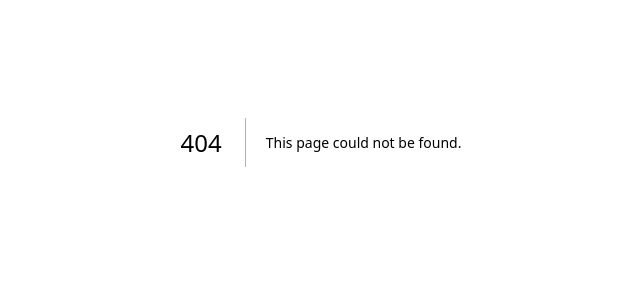
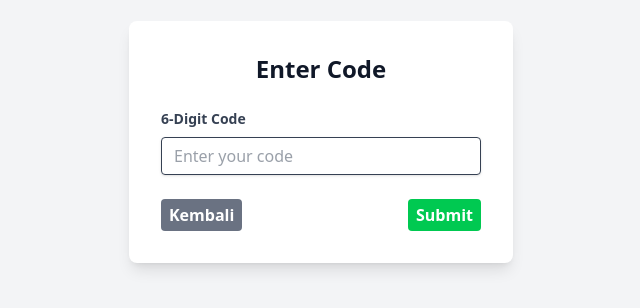
Before and after one commit to NeoCode29/Company-Profile-Power-Landmark, a Next.js app: page /payments in a window 1280 px wide. Before the commit this address had no page. Shown: the part 258-566 px from the top of the page, without its empty margins (319-959 px from the left). Built offline with nearby package versions, Linux system fonts and the light colour scheme.

Commit message:
selesai mengembangkan payment gateway

```diff
--- /dev/null
+++ b/src/app/payments/page.tsx
@@ -0,0 +1,54 @@
+import React from 'react'
+import { handleCodeSubmission } from '../../libs/actions'
+
+export const metadata = {
+  title: 'Payment Page',
+  description: 'Enter your 6-digit code to proceed with the payment.',
+}
+
+async function Page({searchParams} : {searchParams : Promise<{[key : string] : string}>}) {
+  const errorMassage = (await searchParams).error
+
+
+  return (
+    <div className="min-h-screen flex items-center justify-center bg-gray-100">
+      <div className="bg-white p-8 rounded-lg shadow-lg w-full max-w-sm">
+        <h2 className="text-2xl font-bold mb-6 text-center text-gray-900">Enter Code</h2>
+        <form action={handleCodeSubmission}>
+          <div className="mb-6">
+            <label className="block text-gray-700 text-sm font-bold mb-2" htmlFor="code">
+              6-Digit Code
+            </label>
+            <input
+              className="shadow appearance-none border rounded w-full py-2 px-3 text-gray-700 leading-tight focus:outline-none focus:shadow-outline"
+              id="code"
+              name="code"
+              type="text"
+              maxLength={6}
+              placeholder="Enter your code"
+            />
+          {errorMassage && (
+            <p className="text-red-500 text-xs italic mt-2">{errorMassage}</p>
+          )}
+          </div>
+          <div className="flex items-center justify-between">
+            <a
+              href="/"
+              className="bg-gray-500 hover:bg-gray-700 text-white font-bold py-1 px-2 rounded focus:outline-none focus:shadow-outline"
+            >
+              Kembali
+            </a>
+            <button
+              className="bg-green-500 hover:bg-green-700 text-white font-bold py-1 px-2 rounded focus:outline-none focus:shadow-outline"
+              type="submit"
+            >
+              Submit
+            </button>
+          </div>
+        </form>
+      </div>
+    </div>
+  )
+}
+
+export default Page
--- a/src/components/Footer.tsx
+++ b/src/components/Footer.tsx
@@ -14,13 +14,13 @@ const Footer = () => {
         <div className="grid grid-cols-1 md:grid-cols-2 gap-12 mb-8">
           {/* Company Info */}
           <div>
-            <Link href="/" className="inline-block mb-6">
+            <Link href="/" className="inline-block mb-2">
               <Image
-                src="/images/logo.jpg"
+                src="/images/logo.png"
                 alt="Power Landmark"
-                width={60}
-                height={60}
-                className="h-12 w-auto"
+                width={120}
+                height={120}
+                className="w-auto"
               />
             </Link>
 
--- a/src/components/Header.tsx
+++ b/src/components/Header.tsx
@@ -54,7 +54,7 @@ const Header = () => {
           {/* Logo */}
           <Link href="/" className="flex-shrink-0">
             <Image
-              src="/images/logo.jpg"
+              src="/images/logo.png"
               alt="Logo"
               width={80}
               height={80}
@@ -92,7 +92,7 @@ const Header = () => {
               </a>
 
               <a
-                href="#payment"
+                href="/payments"
                 className="bg-gray-700 text-white px-4 py-2 rounded-full hover:bg-gray-600 transition-colors duration-300 flex items-center gap-2 text-sm"
               >
                 <IoWalletOutline size={16} />
@@ -108,7 +108,7 @@ const Header = () => {
             <div className="flex justify-between items-center p-6 border-b border-gray-700">
               <Link href="/" className="flex-shrink-0">
                 <Image
-                  src="/images/logo.jpg"
+                  src="/images/logo.png"
                   alt="Logo"
                   width={60}
                   height={60}
--- a/src/components/Main.tsx
+++ b/src/components/Main.tsx
@@ -137,7 +137,7 @@ const Main = () => {
                 </ul>
 
                 <blockquote className="border-l-4 border-green-600 pl-4 py-2 mb-8 text-gray-600 italic">
-                  &ldquo;Enimad minim veniam quis nostrud exercitation llamco laboris. Lorem ipsum dolor sit amet&rdquo;
+                  &ldquo;Your home should tell the story of who you are, and be a collection of what you love.&rdquo; - Nate Berkus
                 </blockquote>
 
                 <Link href="#service" className="inline-flex items-center gap-2 bg-green-600 text-white px-6 py-3 rounded hover:bg-green-700 transition-colors duration-300 font-medium">
--- /dev/null
+++ b/src/libs/actions.ts
@@ -0,0 +1,16 @@
+'use server'
+
+import { redirect } from 'next/navigation'
+
+export async function handleCodeSubmission(formData: FormData) {
+  const code = formData.get('code')
+
+  // Simulasi pengecekan kode
+  const isValidCode = code === '123456'
+
+  if (isValidCode) {
+    redirect('https://buy.stripe.com/test_8wM6p2dXJfOD8Le5kk')
+  } else {
+    redirect('/payments?error=invalid_code')
+  }
+}
```
Also changed, not shown: public/images/logo.png.
